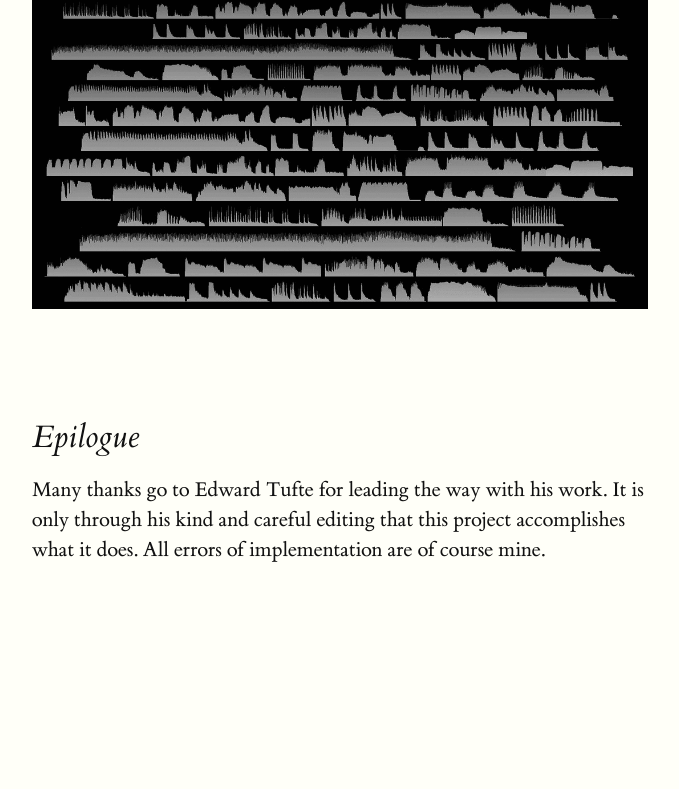
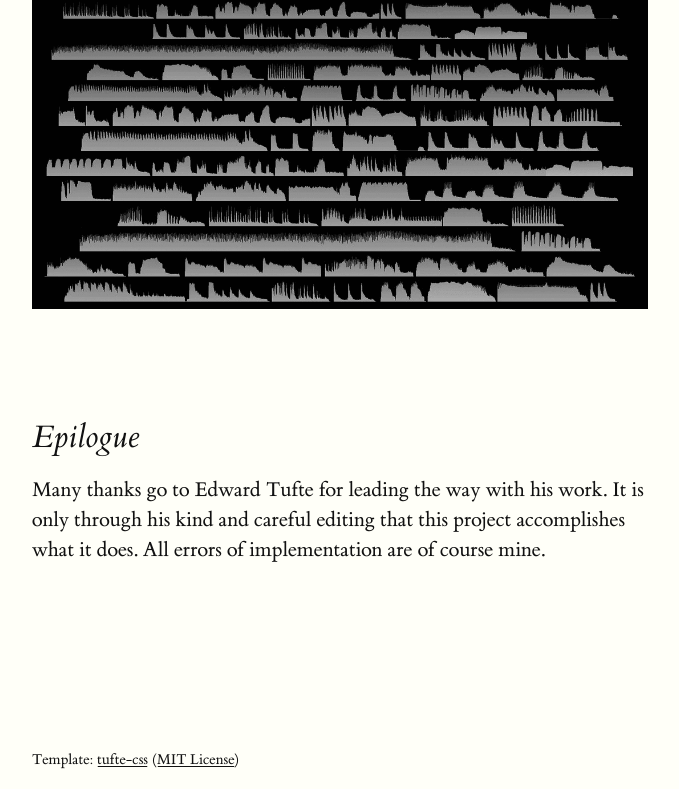
Before and after one commit to cbettinger/hearts, a website: page index.html in a window 1280 px wide. Shown: the part 11211-12000 px from the top of the page, without its empty margins (128-807 px from the left). Before the commit the page ends 11895 px from the top, so only its background shows below. Drawn offline with Linux system fonts and the light colour scheme.

Commit message:
Added second article with copyright notice

```diff
--- a/index.html
+++ b/index.html
@@ -154,5 +154,9 @@
         <p>Many thanks go to Edward Tufte for leading the way with his work. It is only through his kind and careful editing that this project accomplishes what it does. All errors of implementation are of course mine.</p>
       </section>
     </article>
+
+    <article>
+        Template: <a href="https://github.com/edwardtufte/tufte-css" target="_blank">tufte-css</a> (<a href="https://raw.githubusercontent.com/edwardtufte/tufte-css/gh-pages/LICENSE" target="_blank">MIT License</a>)
+    </article>
   </body>
 </html>
```
